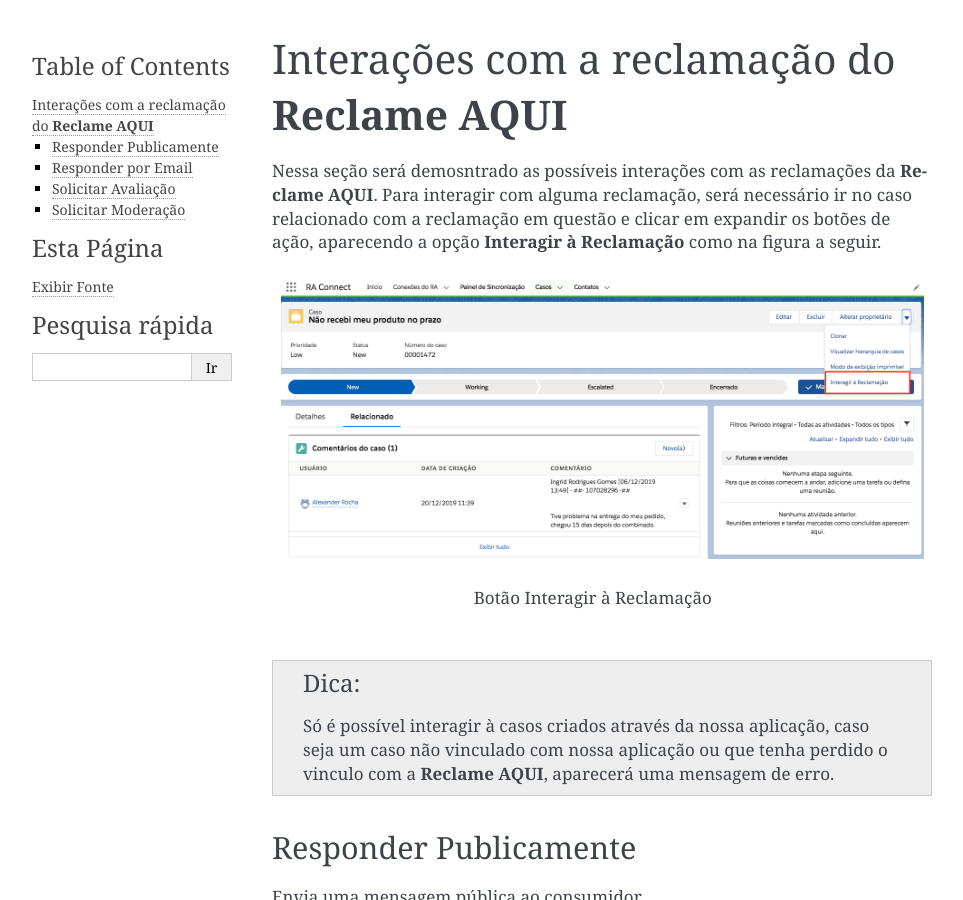
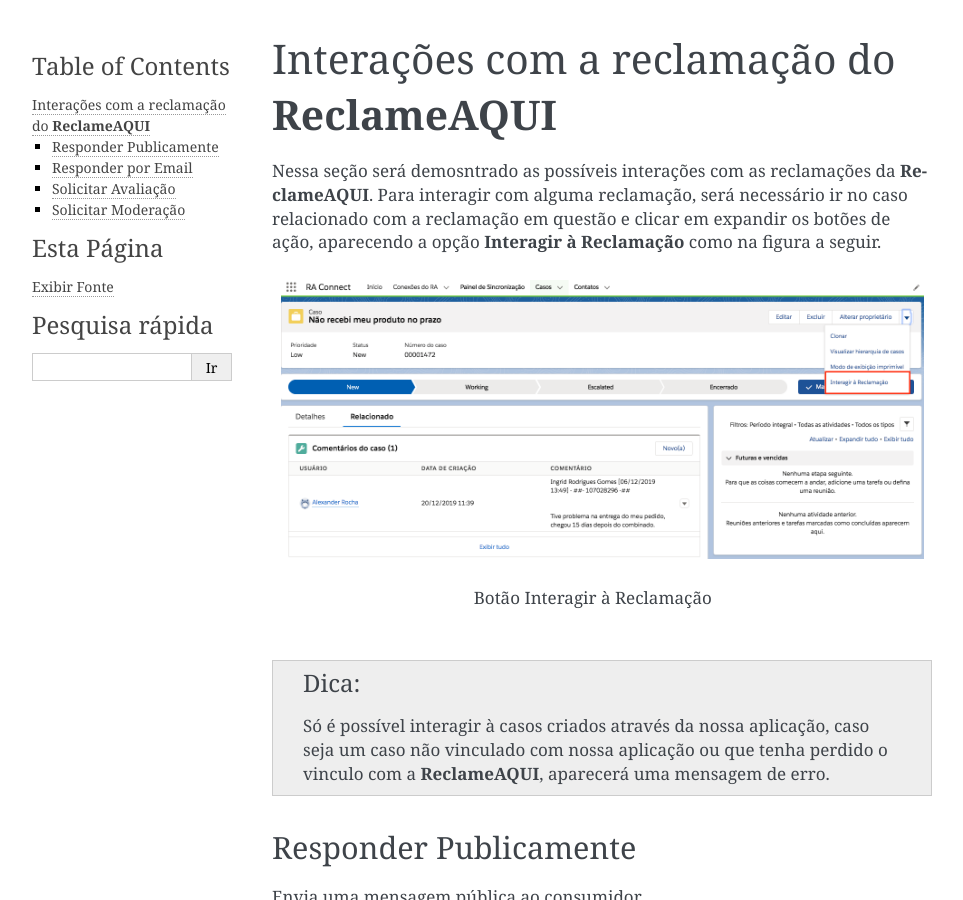
Before and after one commit to Inpulso-Tecnologia/RAConnectDOCFull, a Sphinx documentation site: the page built from docs/Funcional/interacao_reclamacao.rst, in a window 1280 px wide and 900 px high. Shown: the whole window, without its empty margins (148-1111 px from the left). Built offline with Sphinx 7.4.7, drawn with Linux system fonts in a browser that asks for light colours; some of the changed text lies outside the part shown.

Commit message:
Mudanças ReclameAQUI

```diff
--- a/docs/Funcional/cadastro_conexao.rst
+++ b/docs/Funcional/cadastro_conexao.rst
@@ -43,8 +43,8 @@
 
 .. Hint:: Fila atribui registros a equipes que compartilham atividades. Para mais informações acesse o seguinte link: https://help.salesforce.com/articleView?id=setting_up_queues.htm
 
-*   **Usuário do RA API**: usuário da **API da Reclame AQUI**, "RA API".
+*   **Usuário do RA API**: usuário da **API da ReclameAQUI**, "RA API".
 
-*   **Senha do RA API**: senha da **API da Reclame AQUI**, "RA API".
+*   **Senha do RA API**: senha da **API da ReclameAQUI**, "RA API".
 
 .. Hint:: Caso não tenha **Usuário e Senha**, será necessário a aquisição do mesmo através do site: https://parasuaempresa.reclameaqui.com.br/ra-api.
--- a/docs/Funcional/interacao_reclamacao.rst
+++ b/docs/Funcional/interacao_reclamacao.rst
@@ -1,9 +1,9 @@
 
 #################
-Interações com a reclamação do **Reclame AQUI**
+Interações com a reclamação do **ReclameAQUI**
 #################
 
-Nessa seção será demosntrado as possíveis interações com as reclamações da **Reclame AQUI**.
+Nessa seção será demosntrado as possíveis interações com as reclamações da **ReclameAQUI**.
 Para interagir com alguma reclamação, será necessário ir no caso relacionado com a reclamação em questão e clicar em expandir os botões de ação, aparecendo a opção **Interagir à Reclamação** como na figura a seguir.
 
 .. figure:: img/interagirReclamacao.png
@@ -12,7 +12,7 @@
 
     Botão Interagir à Reclamação
 
-.. Hint:: Só é possível interagir à casos criados através da nossa aplicação, caso seja um caso não vinculado com nossa aplicação ou que tenha perdido o vinculo com a **Reclame AQUI**, aparecerá uma mensagem de erro.
+.. Hint:: Só é possível interagir à casos criados através da nossa aplicação, caso seja um caso não vinculado com nossa aplicação ou que tenha perdido o vinculo com a **ReclameAQUI**, aparecerá uma mensagem de erro.
 
 
 Responder Publicamente
@@ -65,7 +65,7 @@
 Solicitar Moderação
 -----------------------
 
-Solicita uma revisão da reclamação para a equipe de qualidade da **Reclame AQUI**.
+Solicita uma revisão da reclamação para a equipe de qualidade da **ReclameAQUI**.
 
 .. figure:: img/solicitarModeracao.png
     :alt: Solidity logo
@@ -77,4 +77,4 @@
 
 **Motivo**: motivo para a revisão da reclamação.
 
-**Descrição**: será a mensagem enviada para a equipe de qualidade da **Reclame AQUI**.
+**Descrição**: será a mensagem enviada para a equipe de qualidade da **ReclameAQUI**.
--- a/docs/Funcional/painel_sincronizacao.rst
+++ b/docs/Funcional/painel_sincronizacao.rst
@@ -4,7 +4,7 @@
 #################
 
 No painel de sincronização, mostrará o status das suas conexões.
-Assim que uma nova conexão for criada, a mesma irá carregar todas as reclamações (criadas no site da **Reclame AQUI**) vinculada a mesma. Essas reclamações serão convertidos em **CASOS** do Salesforce, as interações daquela reclamação serão convertidos em **COMENTARIOS DO CASO** e o consumidor que criou a reclamação vira o **CONTATO** do Salesforce vinculado à esse **CASO**.
+Assim que uma nova conexão for criada, a mesma irá carregar todas as reclamações (criadas no site da **ReclameAQUI**) vinculada a mesma. Essas reclamações serão convertidos em **CASOS** do Salesforce, as interações daquela reclamação serão convertidos em **COMENTARIOS DO CASO** e o consumidor que criou a reclamação vira o **CONTATO** do Salesforce vinculado à esse **CASO**.
 
 .. Hint:: Para saber mais sobre a conversão das reclamações para objetos do Salesforce veja em: :doc:`/Funcional/relacao_objetos`.
 
--- a/docs/Funcional/relacao_objetos.rst
+++ b/docs/Funcional/relacao_objetos.rst
@@ -2,7 +2,7 @@
 Relação de Objetos
 #################
 
-Neste tópico estaremos falando sobre o relacionamento entre as reclamações do **Reclame AQUI** com os objetos que o RA Connect utiliza no Salesforce.
+Neste tópico estaremos falando sobre o relacionamento entre as reclamações do **ReclameAQUI** com os objetos que o RA Connect utiliza no Salesforce.
 
 Reclamação
 -----------------------
--- a/docs/Setup/instalacao_pacote.rst
+++ b/docs/Setup/instalacao_pacote.rst
@@ -85,7 +85,7 @@
 -------------------------------------------
 
 
-Na aplicação do RA Connect é possível interagir com a reclamação traziada do **Reclame Aqui**, todas as reclamações viram **Casos** no Salesforce.
+Na aplicação do RA Connect é possível interagir com a reclamação traziada do **ReclameAQUI**, todas as reclamações viram **Casos** no Salesforce.
 Para poder interagir com a reclamação será necessário adicionar um botão personalizado no layout de Caso, da preferencia da Organização.
 
 Para isso vá até às configurações através da engrenagem no canto superior direito, como na figura a seguir:
--- a/docs/index.rst
+++ b/docs/index.rst
@@ -15,13 +15,13 @@
 
 Nessa parte de funcionalidades, será apontado como utilizar a aplicação
 e as funcionalidades que a aplicação oferece, além de explicar sobre
-a relação dos Objetos do Salesforce e termos da **Reclame AQUI**, como
+a relação dos Objetos do Salesforce e termos da **ReclameAQUI**, como
 reclamações, interações da reclamação e consumidor.
 
 *  :doc:`Cadastrando nova Conexão <Funcional/cadastro_conexao>`
 *  :doc:`Entenda o Painel de Sincronização <Funcional/painel_sincronizacao>`
 *  :doc:`Entenda que tipos de Interações pode ter com as Reclamações <Funcional/interacao_reclamacao>`
-*  :doc:`Entenda a relação de termos do Reclame AQUI e os objetos do Salesforce <Funcional/relacao_objetos>`
+*  :doc:`Entenda a relação de termos do ReclameAQUI e os objetos do Salesforce <Funcional/relacao_objetos>`
 *  :doc:`Entenda mais sobre filas <Funcional/fila>`
 
 .. toctree::
```
